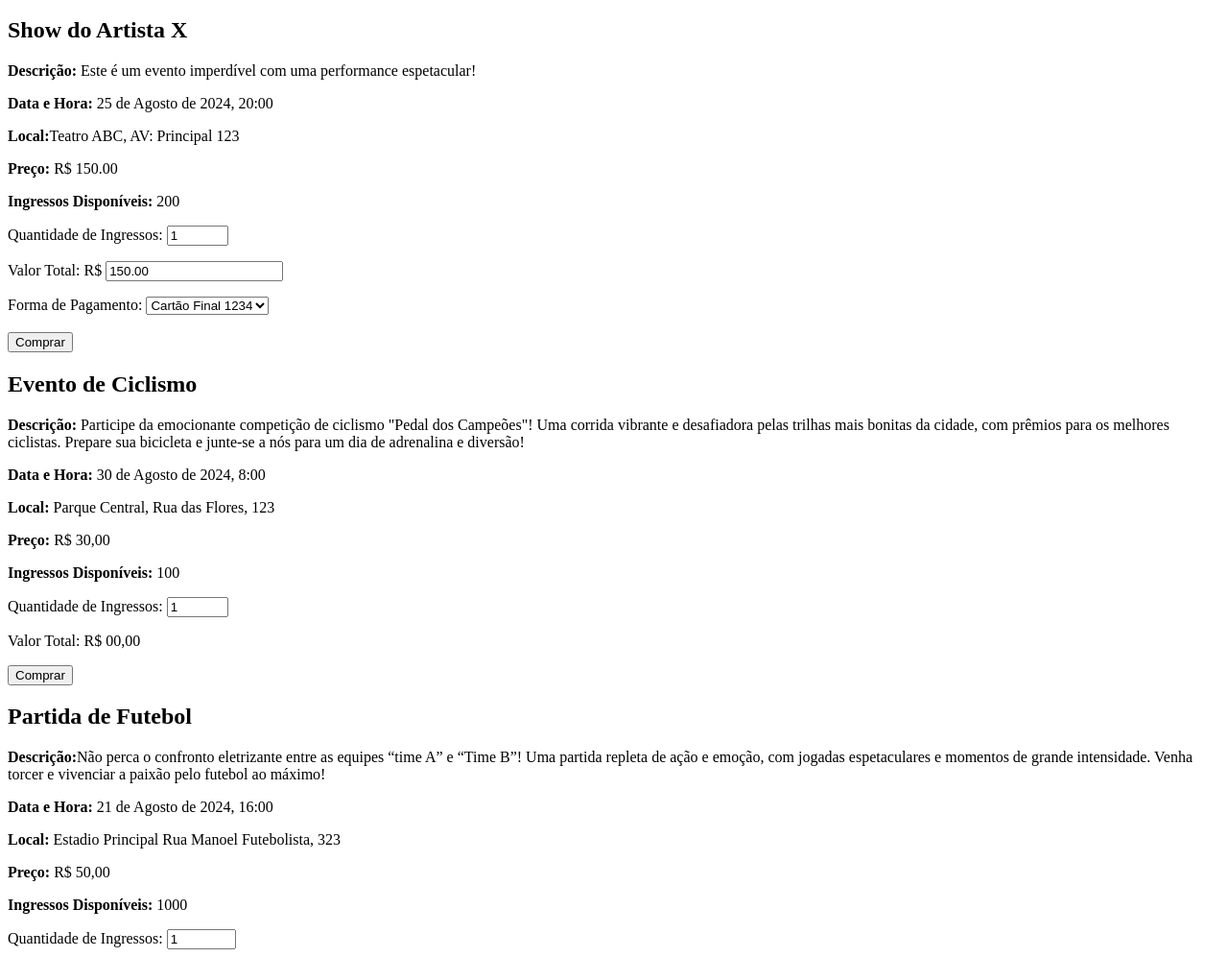
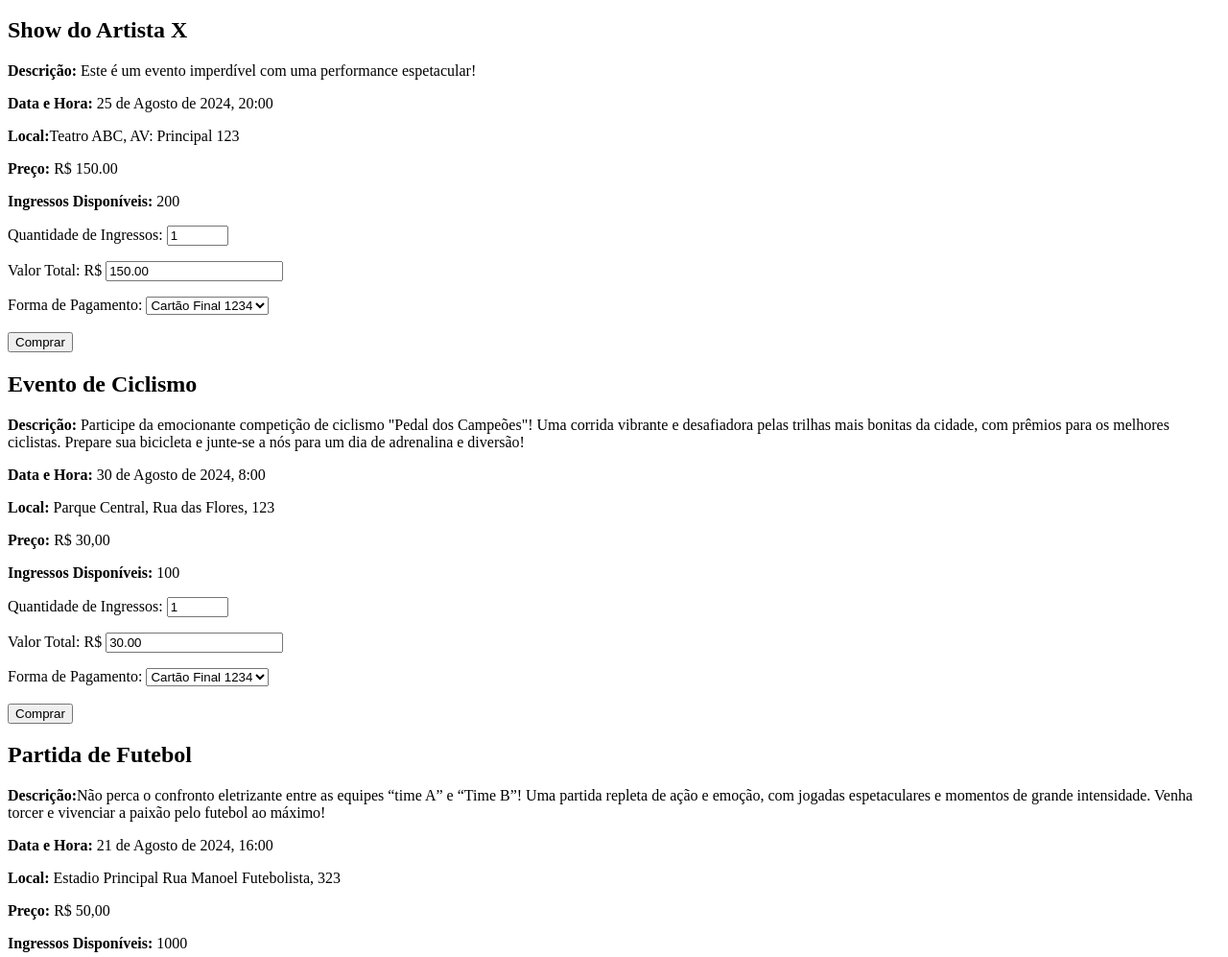
Before and after one commit to genuino12/Trabalho-de-programa-o-para-internet, a website: page Privado/paginas de detalhes.html in a window 1280 px wide. Shown: the part 100-1097 px from the top of the page at 96% size. Drawn offline with Linux system fonts and the light colour scheme; files that its build step writes are made by us from their sources.

Commit message:
atualização

```diff
--- a/Privado/paginas de detalhes.html
+++ b/Privado/paginas de detalhes.html
@@ -59,10 +59,16 @@
 
             <label for="ticket-quantity">Quantidade de Ingressos:</label>
             <input type="number" id="ticket-quantity" min="1" max="100" value="1">
-
-            <p id="total-price">Valor Total: R$ 00,00</p>
-
+            <p>Valor Total: R$ <input type="text" id="total-price-1" class="total-price" value="30.00" readonly></p>
+            <label for="payment-method">Forma de Pagamento:</label>
+            <select id="payment-method">
+                <option value="registered-card">Cartão Final 1234</option>
+                <option value="registered-card-2">Cartão Final 5678</option>
+                <option value="other">Outro Método</option>
+            </select>
+        <br> <br>
             <button id="purchase-button">Comprar</button>
+            <p id="purchase-message-1" class="purchase-message"></p>
         </section>
 
         <section id="event-details">
```
